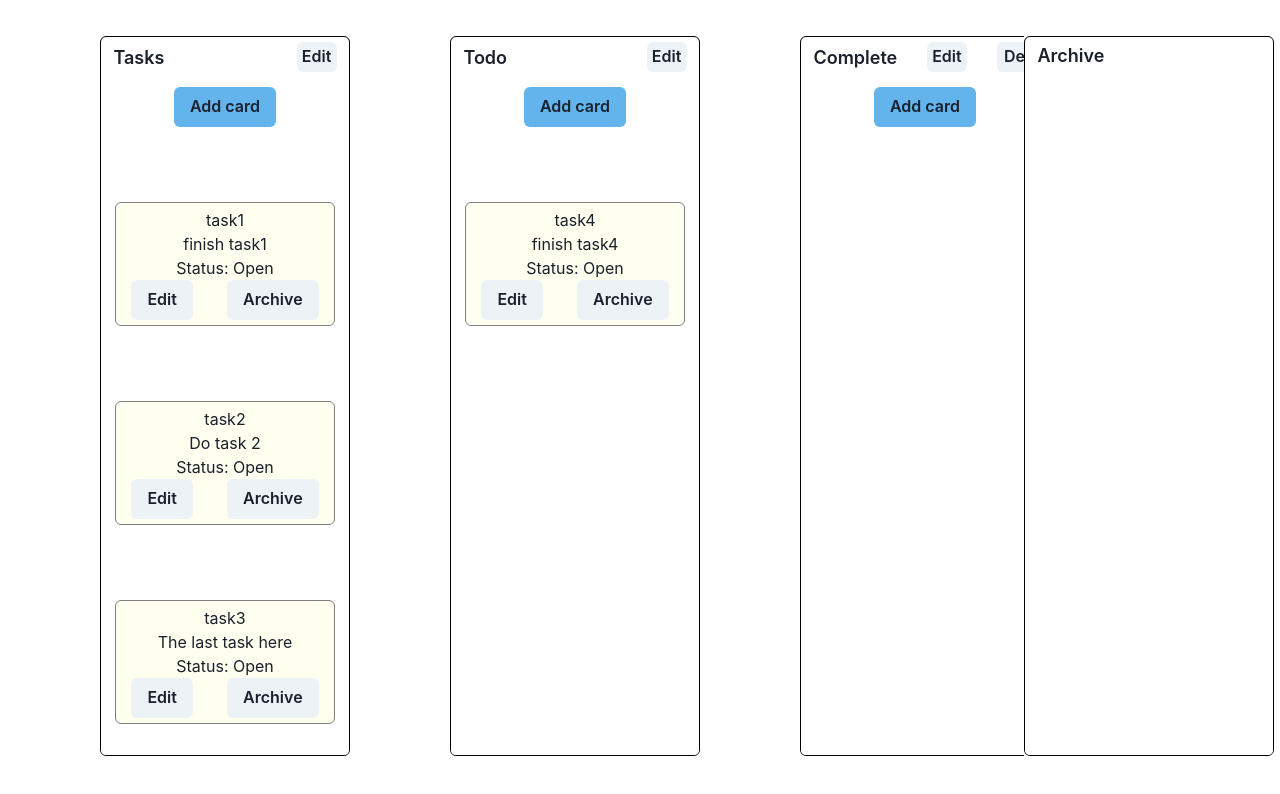
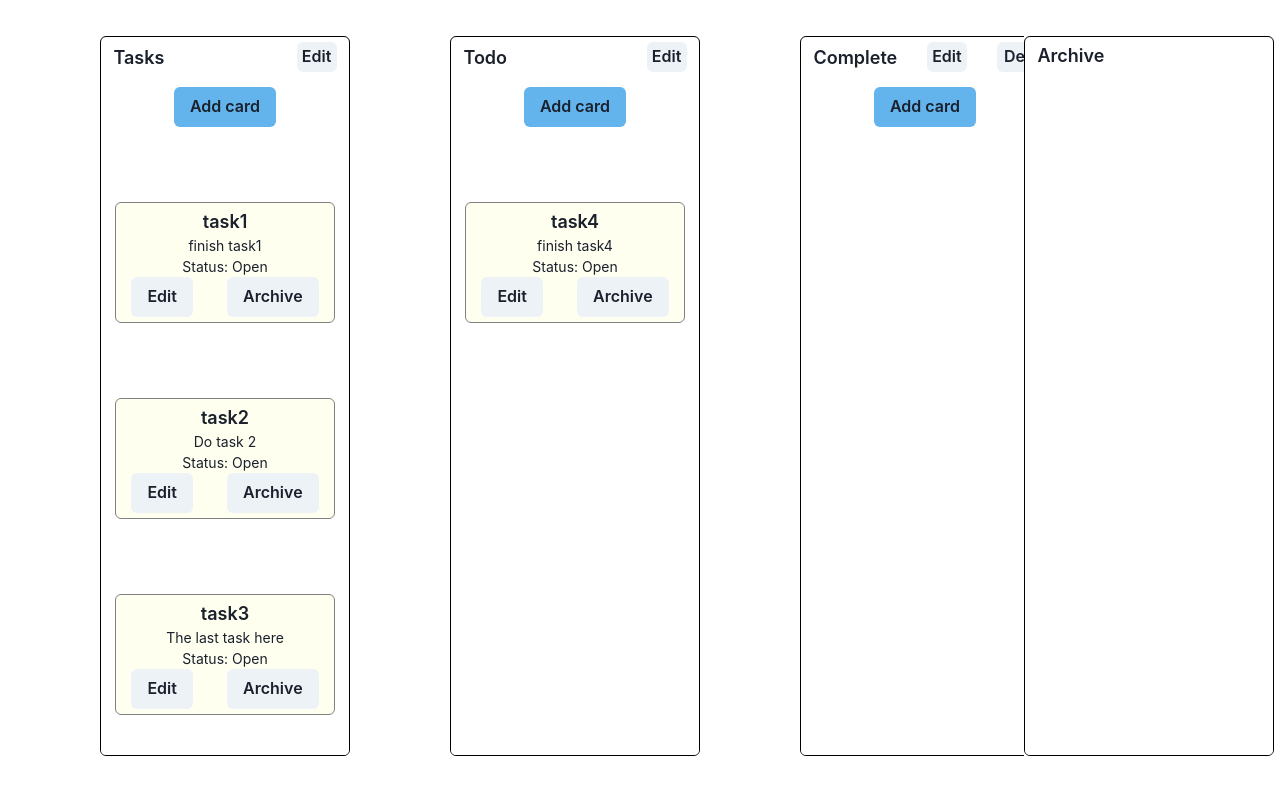
Before and after one commit to GriffinMcLennan/kahnboard, a Next.js app: page / in a window 1280 px wide. Shown: the top 794 px of the page. Built offline with nearby package versions, Linux system fonts and the light colour scheme.

Commit message:
fix: task status switch

```diff
--- a/src/components/Card/index.tsx
+++ b/src/components/Card/index.tsx
@@ -30,7 +30,9 @@ interface CardProps {
 interface CardType {
     name: string;
     description: string;
+    createdAt: string;
     status: TaskStatus;
+    order?: string;
 }
 
 const ARCHIVE_IND = 0;
@@ -115,9 +117,11 @@ const Card = ({ board, setBoard, columnInd, cardInd }: CardProps) => {
                 padding="5px"
                 backgroundColor="yellow.50"
             >
-                <Text>{cardData.name}</Text>
-                <Text>{cardData.description}</Text>
-                <Text>Status: {cardData.status ? "Closed" : "Open"}</Text>
+                <Text fontSize="18px" fontWeight="600">
+                    {cardData.name}
+                </Text>
+                <Text fontSize="14px">{cardData.description}</Text>
+                <Text fontSize="14px">Status: {cardData.status ? "Closed" : "Open"}</Text>
                 <Flex display={columnInd === ARCHIVE_IND ? "none" : "flex"} justifyContent="space-between" width="90%">
                     <Button onClick={onOpen}>Edit</Button>
                     <Button onClick={archive}>Archive</Button>
--- a/src/components/Column/index.tsx
+++ b/src/components/Column/index.tsx
@@ -2,7 +2,6 @@ import { Button, Flex, Text, useDisclosure } from "@chakra-ui/react";
 import React, { Dispatch, SetStateAction, useEffect, useState } from "react";
 import { useDrag } from "react-dnd";
 import AddCardModal from "../AddCardModal";
-import AddColumnModal from "../AddColumnModal";
 import Card, { CardType } from "../Card";
 import CardDropZone from "../CardDropZone";
 import { TaskStatus } from "../KanbanBoard";
@@ -17,10 +16,11 @@ interface ColumnProps {
 interface ColumnType {
     id: number;
     name: string;
+    order?: string;
     cards: CardType[];
 }
 
-const ARCHIVE_BOARD = -1;
+const ARCHIVE_BOARD_ID = -1;
 const ARCHIVE_IND = 0;
 
 const CardColumn: React.FC<ColumnProps> = ({ columnInd, board, setBoard }) => {
@@ -67,6 +67,7 @@ const CardColumn: React.FC<ColumnProps> = ({ columnInd, board, setBoard }) => {
         deepBoardCopy[columnInd].cards.push({
             name,
             description,
+            createdAt: "",
             status: TaskStatus.OPEN,
         });
 
@@ -113,7 +114,7 @@ const CardColumn: React.FC<ColumnProps> = ({ columnInd, board, setBoard }) => {
                         Edit
                     </Button>
 
-                    {columnData.cards.length === 0 && columnData.id !== ARCHIVE_BOARD && (
+                    {columnData.cards.length === 0 && columnData.id !== ARCHIVE_BOARD_ID && (
                         <Button width="30px" height="30px" onClick={deleteColumn}>
                             Del
                         </Button>
--- a/src/components/KanbanBoard/index.tsx
+++ b/src/components/KanbanBoard/index.tsx
@@ -27,16 +27,19 @@ const KanbanBoard = () => {
                 {
                     name: "task1",
                     description: "finish task1",
+                    createdAt: "May 4th",
                     status: TaskStatus.OPEN,
                 },
                 {
                     name: "task2",
                     description: "Do task 2",
+                    createdAt: "May 4th",
                     status: TaskStatus.OPEN,
                 },
                 {
                     name: "task3",
                     description: "The last task here",
+                    createdAt: "May 4th",
                     status: TaskStatus.OPEN,
                 },
             ],
@@ -48,6 +51,7 @@ const KanbanBoard = () => {
                 {
                     name: "task4",
                     description: "finish task4",
+                    createdAt: "May 4th",
                     status: TaskStatus.OPEN,
                 },
             ],
--- a/src/components/UpdateCardModal/index.tsx
+++ b/src/components/UpdateCardModal/index.tsx
@@ -64,7 +64,11 @@ const UpdateCardModal: React.FC<UpdateCardModalProps> = ({
                         </Text>
                         <Switch
                             isChecked={status === TaskStatus.CLOSED}
-                            onChange={(e) => setStatus((b: boolean) => !b)}
+                            onChange={(e) => {
+                                setStatus((s: TaskStatus) =>
+                                    s === TaskStatus.OPEN ? TaskStatus.CLOSED : TaskStatus.OPEN
+                                );
+                            }}
                         />
                     </Flex>
                 </ModalBody>
```
